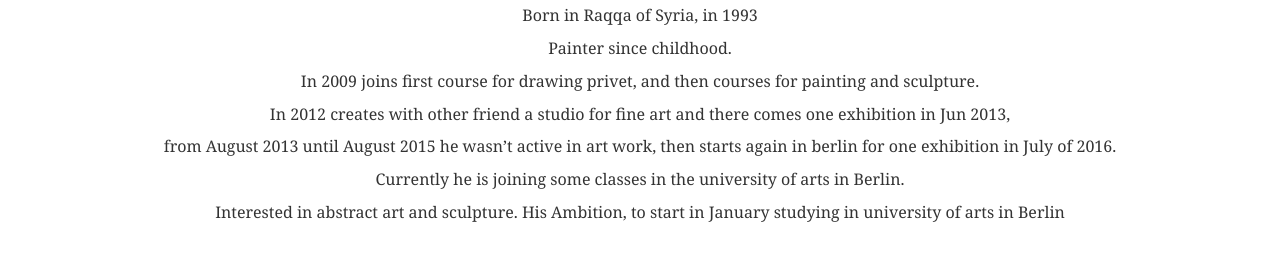
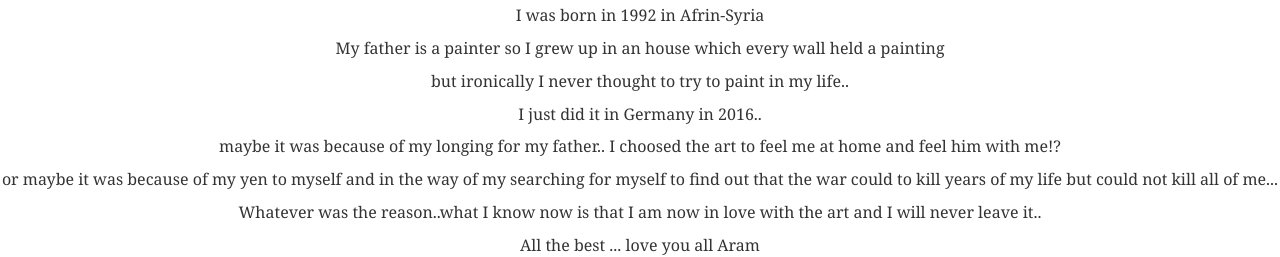
Before and after one commit to georgal/Room-of-arts, a plain HTML site: page aram.html in a window 1280 px wide. Shown: the part 543-800 px from the top of the page. Drawn offline with nearby package versions, Linux system fonts and the light colour scheme; files whose address does not match are found by name.

Commit message:
Add files via upload

```diff
--- a/aram.html
+++ b/aram.html
@@ -60,14 +60,14 @@
 		</div>
 		<img class="img-circle profile-pic" src="assets/img/aram/aram.jpg">
         <h2 style="text-align: center;"><span style="font-family: georgia, palatino, serif;">Aram Hamo</span></h2>
-		<p style="text-align: center;"><span style="font-family: georgia, palatino, serif; font-size: 16px;">Born in Raqqa of Syria, in 1993</span></p>
-				<p style="text-align: center;"><span style="font-family: georgia, palatino, serif; font-size: 16px;">Painter since childhood.</span></p>
-				<p style="text-align: center;"><span style="font-family: georgia, palatino, serif; font-size: 16px;">In 2009 joins first course for drawing privet, and then courses for painting and sculpture. </span></p>
-				<p style="text-align: center; "><span style="font-family: georgia, palatino, serif; font-size: 16px;">In 2012 creates with other friend a studio for fine art and there comes one exhibition in Jun 2013,</span></p>
-				<p style="text-align: center;"><span style="font-family: georgia, palatino, serif; font-size: 16px;">from August 2013 until August 2015 he wasn’t active in art work, then starts again in berlin for one exhibition in July of 2016. </span></p>
-				<p style="text-align: center;"><span style="font-family: georgia, palatino, serif; font-size: 16px;">Currently he is joining some classes in the university of arts in Berlin. </span></p>
-				<p style="text-align: center;"><span style="font-family: georgia, palatino, serif; font-size: 16px;">Interested in abstract art and sculpture. His Ambition, to start in January studying in university of arts in Berlin</span></p>
-
+		<p style="text-align: center;"><span style="font-family: georgia, palatino, serif; font-size: 16px;">I was born in 1992 in Afrin-Syria</span></p>
+				<p style="text-align: center;"><span style="font-family: georgia, palatino, serif; font-size: 16px;">My father is a painter so I grew up in an house which every wall held a painting</span></p>
+				<p style="text-align: center;"><span style="font-family: georgia, palatino, serif; font-size: 16px;">but ironically I never thought to try to paint in my life..</span></p>
+				<p style="text-align: center; "><span style="font-family: georgia, palatino, serif; font-size: 16px;"> I just did it in Germany in 2016..</span></p>
+				<p style="text-align: center;"><span style="font-family: georgia, palatino, serif; font-size: 16px;">maybe  it was because of my longing for my father.. I choosed the art to feel me at home and feel him with me!? </span></p>
+				<p style="text-align: center;"><span style="font-family: georgia, palatino, serif; font-size: 16px;">or maybe it was because of my yen to myself and in the way of my searching for myself to find out that the war could to kill years of my life but could not kill all of me...</span></p>
+				<p style="text-align: center;"><span style="font-family: georgia, palatino, serif; font-size: 16px;">Whatever was the reason..what I know now is that I am now in love with the art and I will never leave it..</span></p>
+				<p style="text-align: center;"><span style="font-family: georgia, palatino, serif; font-size: 16px;">All the best ... love you all Aram</span></p>
         <!--<ul class="social-list">
             <li> <i class="fa fa-facebook-official"></i></li>
             <li> <i class="fa fa-twitter-square"></i></li>
```
Also changed, not shown: kawa.html (+1 -0 lines), saleh.html (+2 -1 lines).
